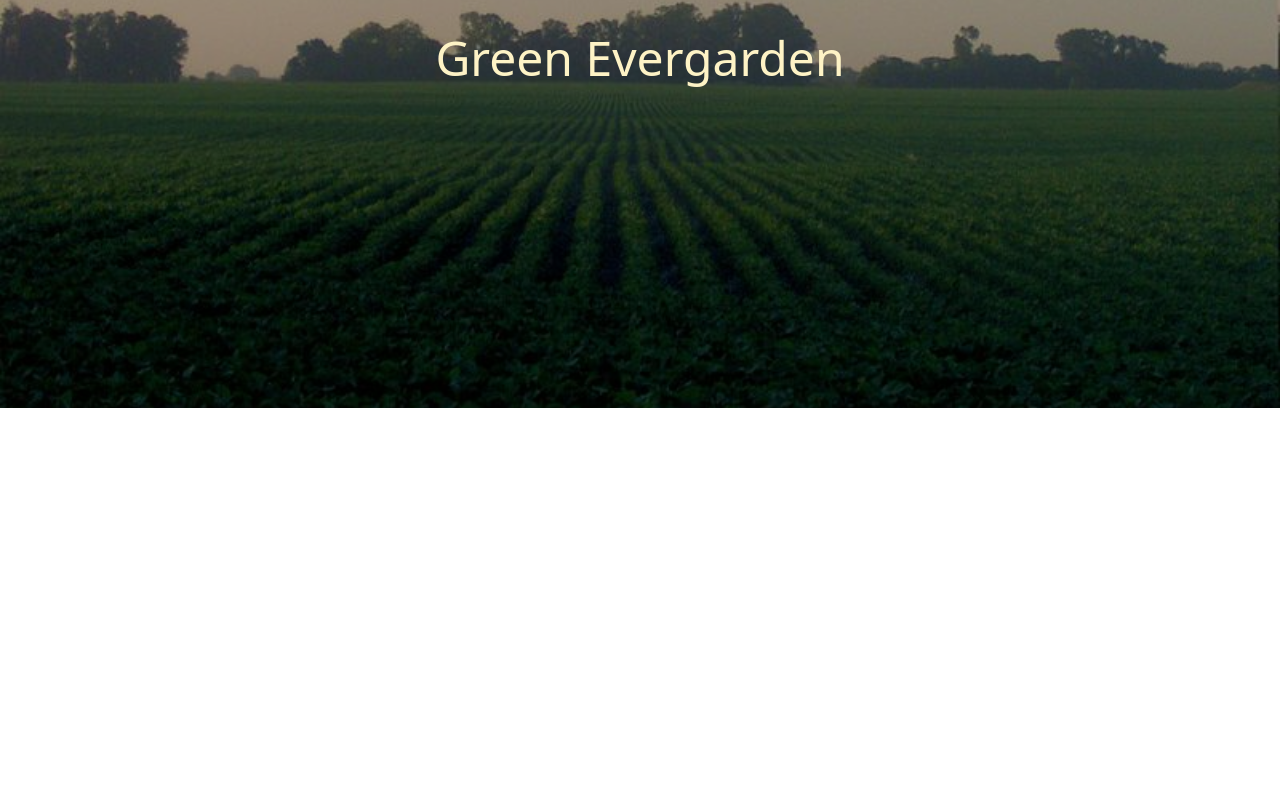
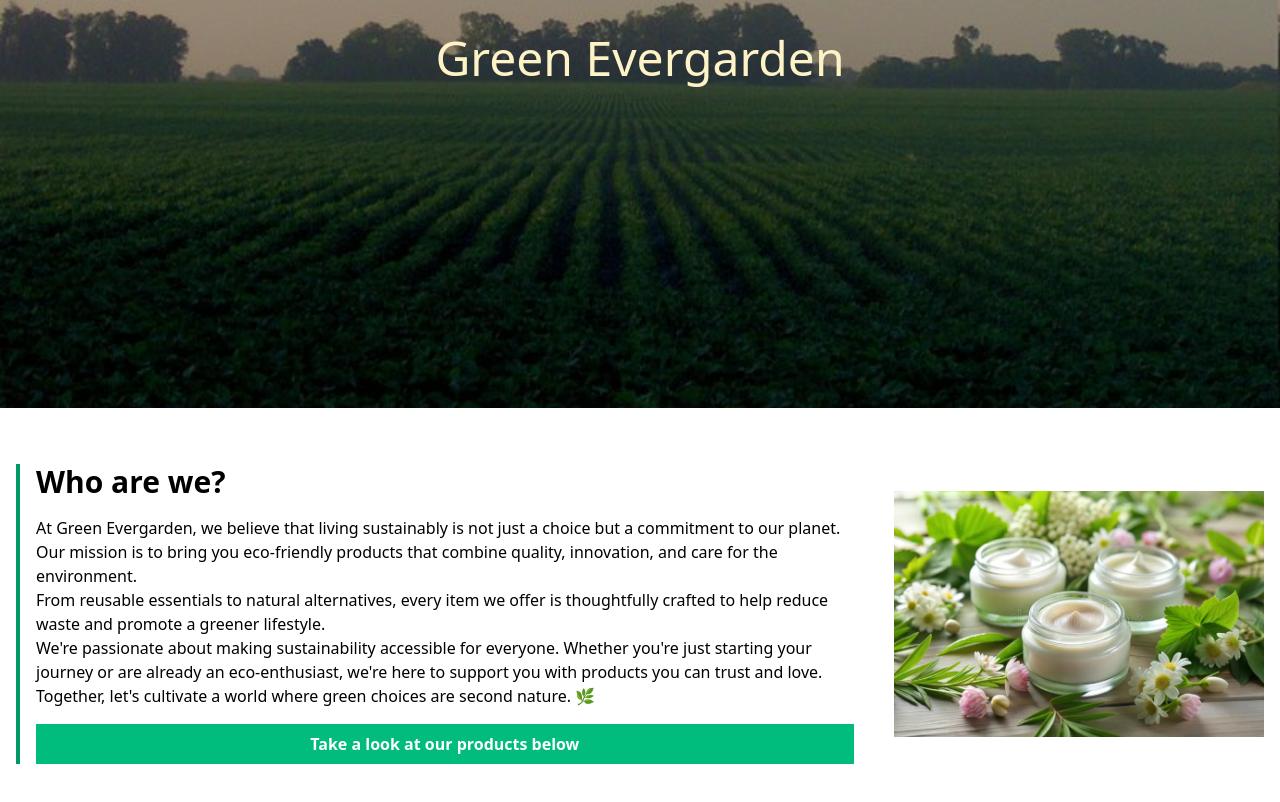
Before and after one commit to ThiagoDev1196/Green-Evergarden, a React (Vite) app: page / in a window 1280 px wide. Shown: the part 292-1094 px from the top of the page. Before the commit the page ends 800 px from the top, so only its background shows below. Built offline with nearby package versions, Linux system fonts and the light colour scheme.

Commit message:
adding about us section

```diff
--- a/src/App.css
+++ b/src/App.css
@@ -1,5 +1,7 @@
 @import "tailwindcss";
 
+
+/* Styles for hero img */
 .hero__container {
     background: url(/public/heroimg1.jpg);
     width: 100%;
--- a/src/App.jsx
+++ b/src/App.jsx
@@ -1,6 +1,7 @@
 import './App.css'
 import Header from './components/header'
 import HeroImg from './components/hero-img'
+import AboutUs from './components/about-us'
 
 function App() {
 
@@ -13,7 +14,7 @@ function App() {
 
     <main>
       <HeroImg/>
-      {/* Componente about us  */}
+      <AboutUs />
       {/* Componente productos destacados  */}
       {/* Componente de beneficios */}
       {/* Componente de incentivo */}
--- /dev/null
+++ b/src/components/about-us.jsx
@@ -0,0 +1,27 @@
+import React from "react";
+
+function AboutUs () {
+    return (
+        <div className="about__container flex flex-col justify-center lg:flex-row py-14 px-4 gap-10 items-center">
+
+          <div className="about__text flex flex-col gap-4  md:border-4 md:border-y-0 md:border-r-0 md:pl-4  border-l-emerald-600">
+            <p className="font-semibold text-3xl">Who are we?</p>
+            <p>
+            At Green Evergarden, we believe that living sustainably is not just a choice but a commitment to our planet. Our mission is to bring you eco-friendly products that combine quality, innovation, and care for the environment. <br/>
+           From reusable essentials to natural alternatives, every item we offer is thoughtfully crafted to help reduce waste and promote a greener lifestyle. <br/>
+           We're passionate about making sustainability accessible for everyone. Whether you're just starting your journey or are already an eco-enthusiast, we're here to support you with products you can trust and love. <br/>
+           Together, let's cultivate a world where green choices are second nature. 🌿
+            </p>
+            <a href="" className="hidden lg:block font-semibold text-white text-center bg-emerald-500 p-2">Take a look at our products below</a>
+          </div>
+
+          <div className="about__img flex">
+            <img className="w-[400px] md:w-[500px] lg:w-[750px] m-auto" src="/public/aboutus2.webp"></img>
+          </div>
+            <a href="" className="lg:hidden font-semibold text-white text-center bg-emerald-500 p-2">Take a look at our products below</a>
+
+        </div>
+    )
+}
+
+export default AboutUs
```
Also changed, not shown: public/aboutus.avif (added), public/aboutus2.webp (added).
